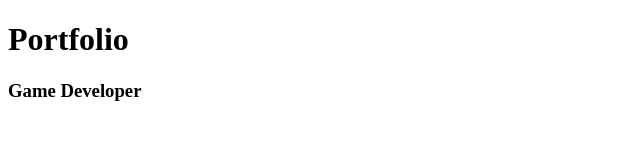
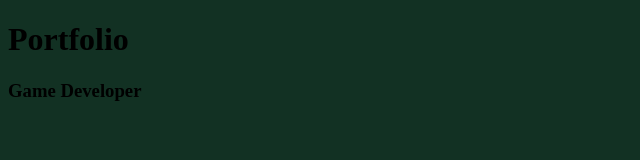
Before and after one commit to R-Cardozo/Portfolio, a plain HTML site: page index.html in a window 1280 px wide. Shown: the whole page, without its empty margins (0-640 px from the left). Drawn offline with Linux system fonts and the light colour scheme.

Commit message:
Edited background

```diff
--- a/main.css
+++ b/main.css
@@ -1,3 +1,7 @@
 :root{
     --bg: #123123
 }
+
+body{
+    background-color: var(--bg);
+}
```
